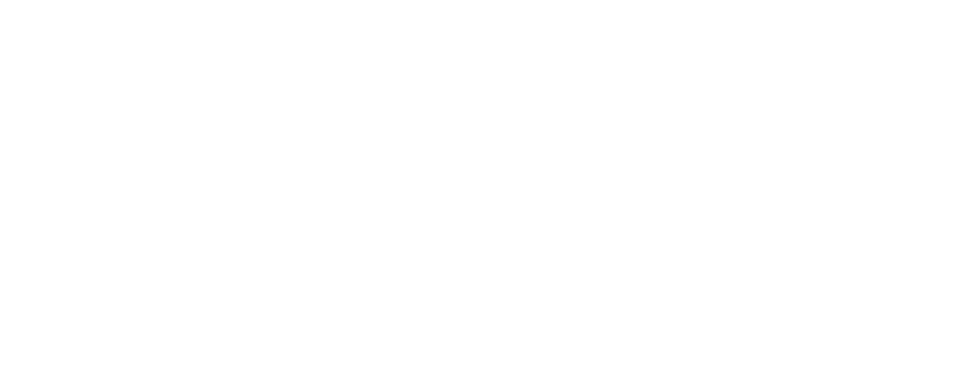
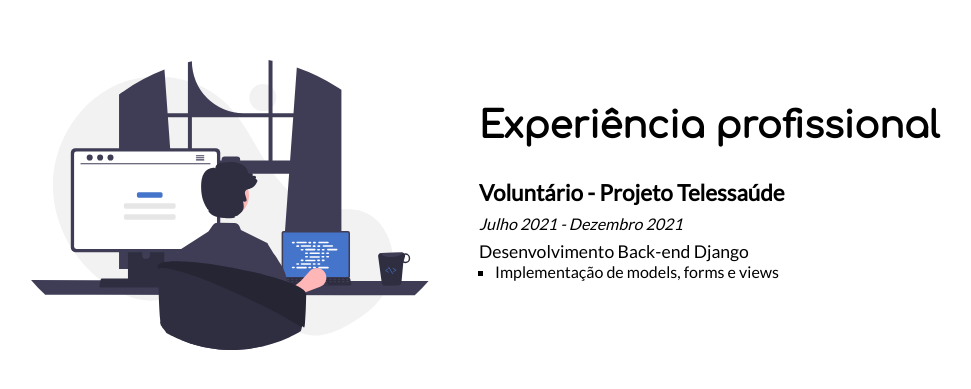
Before and after one commit to br-adriel/site, a React (Create React App) app: page / in a window 1280 px wide. Shown: the part 2595-2984 px from the top of the page, without its empty margins (161-1132 px from the left). Before the commit the page ends 2400 px from the top, so only its background shows below. Built offline with nearby package versions, Linux system fonts and the light colour scheme.

Commit message:
Adiciona sessao Experiencias

```diff
--- a/src/App.js
+++ b/src/App.js
@@ -2,6 +2,7 @@ import "./App.css";
 import Home from "./components/Home";
 import Formacao from "./components/Formacao";
 import Habilidades from "./components/Habilidades";
+import Experiencias from "./components/Experiencias";
 
 function App() {
   return (
@@ -9,6 +10,7 @@ function App() {
       <Home />
       <Formacao />
       <Habilidades />
+      <Experiencias />
     </>
   );
 }
--- /dev/null
+++ b/src/components/Experiencias.js
@@ -0,0 +1,45 @@
+import estilo from "./Experiencias.module.css";
+import Section from "./Section";
+import imgExperiencias from "./../img/experiencias.svg";
+import Experiencia from "./Experiencia";
+
+const Experiencias = () => {
+  const experiencias = [
+    {
+      titulo: "Voluntário - Projeto Telessaúde",
+      inicio: "Julho 2021",
+      fim: "Dezembro 2021",
+      responsabilidade: "Desenvolvimento Back-end Django",
+      tarefas: ["Implementação de models, forms e views"],
+    },
+  ];
+  const renderizarExperiencias = (experiencia, i) => {
+    return (
+      <Experiencia
+        key={i}
+        titulo={experiencia.titulo}
+        inicio={experiencia.inicio}
+        fim={experiencia.fim}
+        responsabilidade={experiencia.responsabilidade}
+        tarefas={experiencia.tarefas}
+      />
+    );
+  };
+  return (
+    <>
+      <Section id="experiencias" colReverse={true}>
+        <div>
+          <img src={imgExperiencias} alt="" />
+        </div>
+        <div>
+          <h2 className={estilo.titulo}>Experiência profissional</h2>
+          <div className={estilo.experiencias}>
+            {experiencias.map(renderizarExperiencias)}
+          </div>
+        </div>
+      </Section>
+    </>
+  );
+};
+
+export default Experiencias;
--- /dev/null
+++ b/src/components/Experiencias.module.css
@@ -0,0 +1,10 @@
+.titulo {
+  margin-bottom: 2rem;
+}
+
+.experiencias {
+  width: 100%;
+  display: flex;
+  justify-content: flex-start;
+  align-items: flex-start;
+}
```
Also changed, not shown: src/img/experiencias.svg (added).
